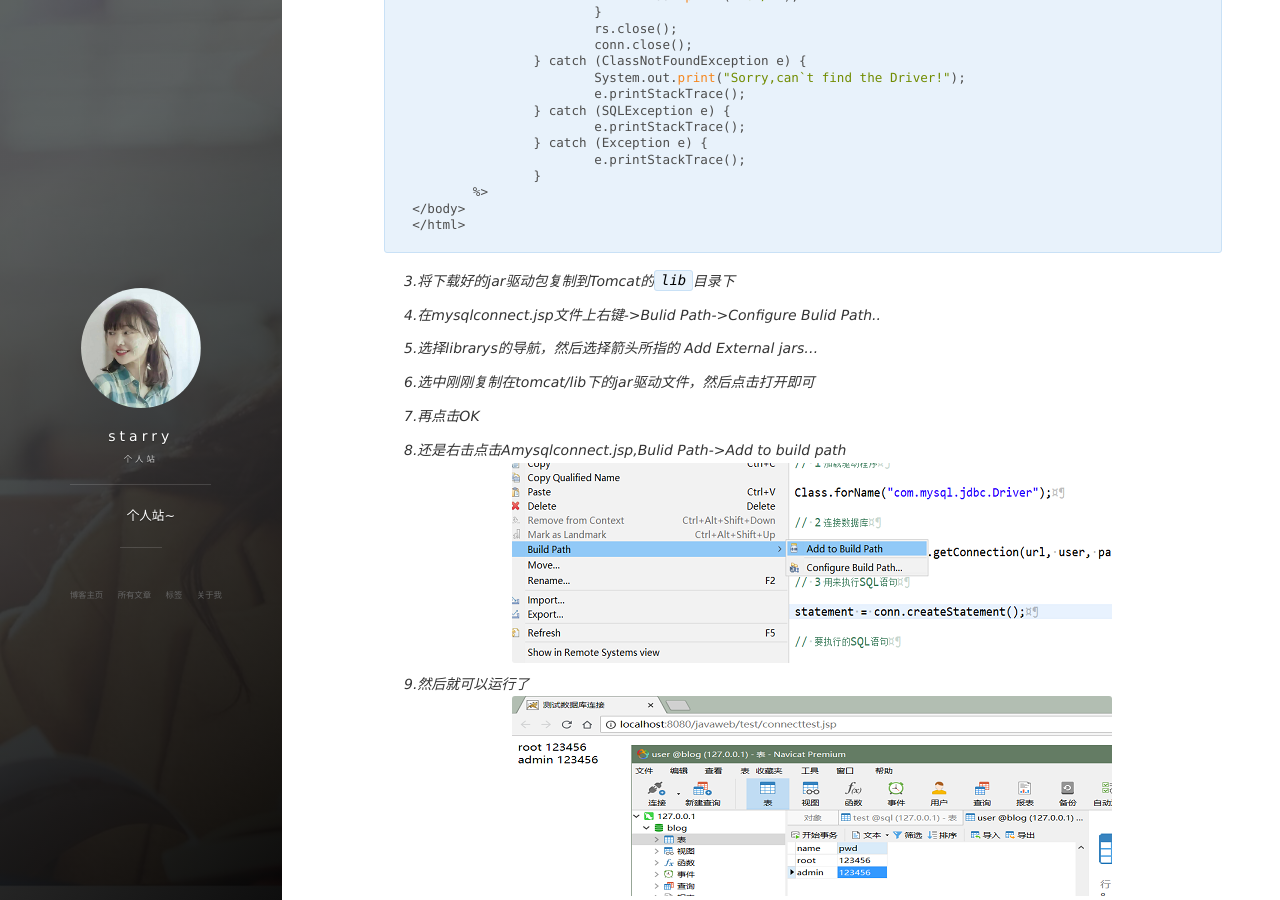
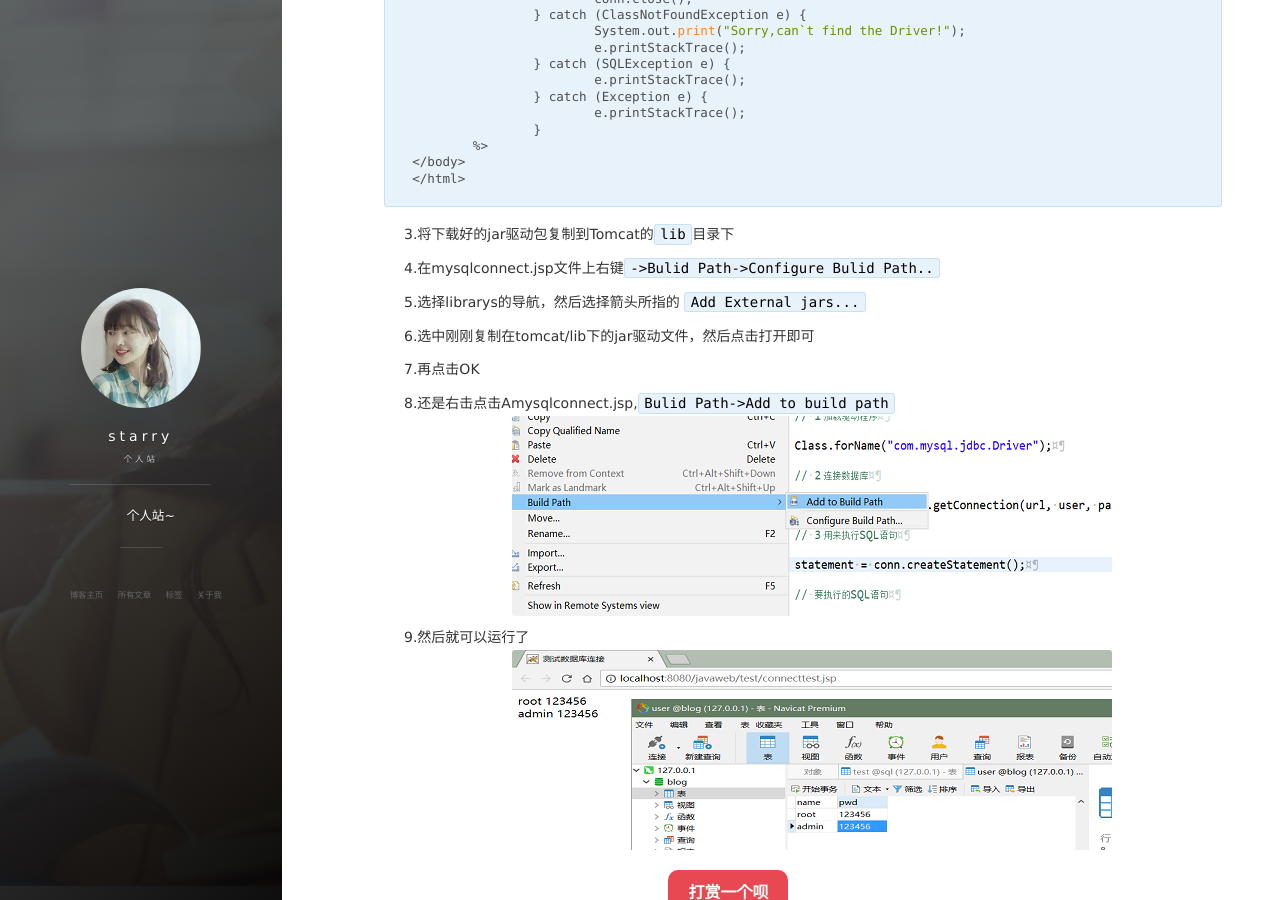
Before and after one commit to MMstarry/MMstarry.github.io, a Jekyll site: the page built from _posts/2019-03-03-连接MySQL.md, in a window 1280 px wide and 900 px high, scrolled down 1398 px. Built offline with Jekyll 4.4.1, drawn with Linux system fonts in a browser that asks for light colours; nearby versions of some CDN libraries; comment, search, counter and statistics services are not loaded.

````diff
--- a/_posts/2019-03-03-连接MySQL.md
+++ b/_posts/2019-03-03-连接MySQL.md
@@ -7,7 +7,7 @@ tag: JavaWeb
 ---
 ---
 ## 直接正题
----
+
 *1.先打开数据库，建立一个表`test`,同时确定mysql已经启动*
 ![](/images/posts/sqlcon1.png)
 
@@ -82,18 +82,18 @@ tag: JavaWeb
 </html>
 ```
 
-*3.将下载好的jar驱动包复制到Tomcat的`lib`目录下*
+3.将下载好的jar驱动包复制到Tomcat的`lib`目录下
 
-*4.在mysqlconnect.jsp文件上右键->Bulid Path->Configure Bulid Path..*
+4.在mysqlconnect.jsp文件上右键`->Bulid Path->Configure Bulid Path..`
 
-*5.选择librarys的导航，然后选择箭头所指的 Add External jars...*
+5.选择librarys的导航，然后选择箭头所指的 `Add External jars...`
 
-*6.选中刚刚复制在tomcat/lib下的jar驱动文件，然后点击打开即可*
+6.选中刚刚复制在tomcat/lib下的jar驱动文件，然后点击打开即可
 
-*7.再点击OK*
+7.再点击OK
 
-*8.还是右击点击Amysqlconnect.jsp,Bulid Path->Add to build path*
+8.还是右击点击Amysqlconnect.jsp,`Bulid Path->Add to build path`
 ![](/images/posts/sqlcon2.png)
 
-*9.然后就可以运行了*
+9.然后就可以运行了
 ![](/images/posts/sqlcon3.png)
````
